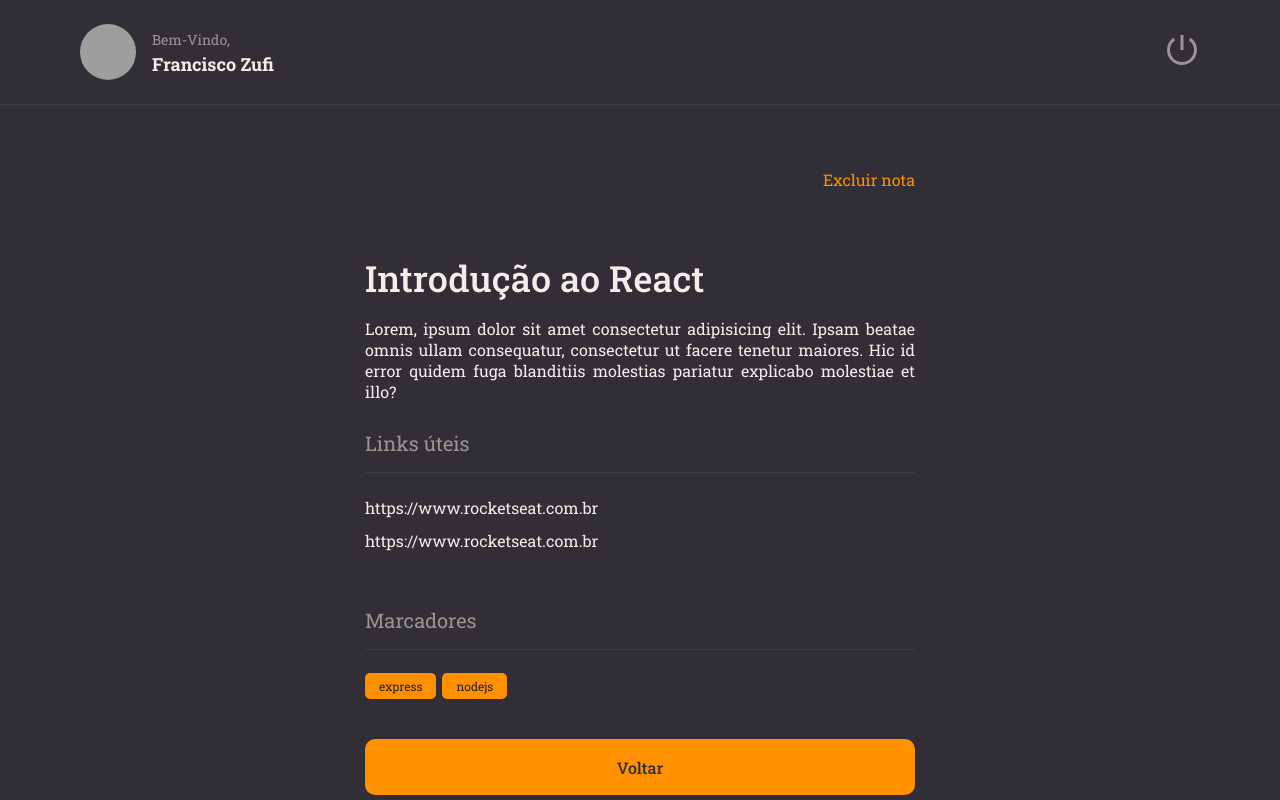
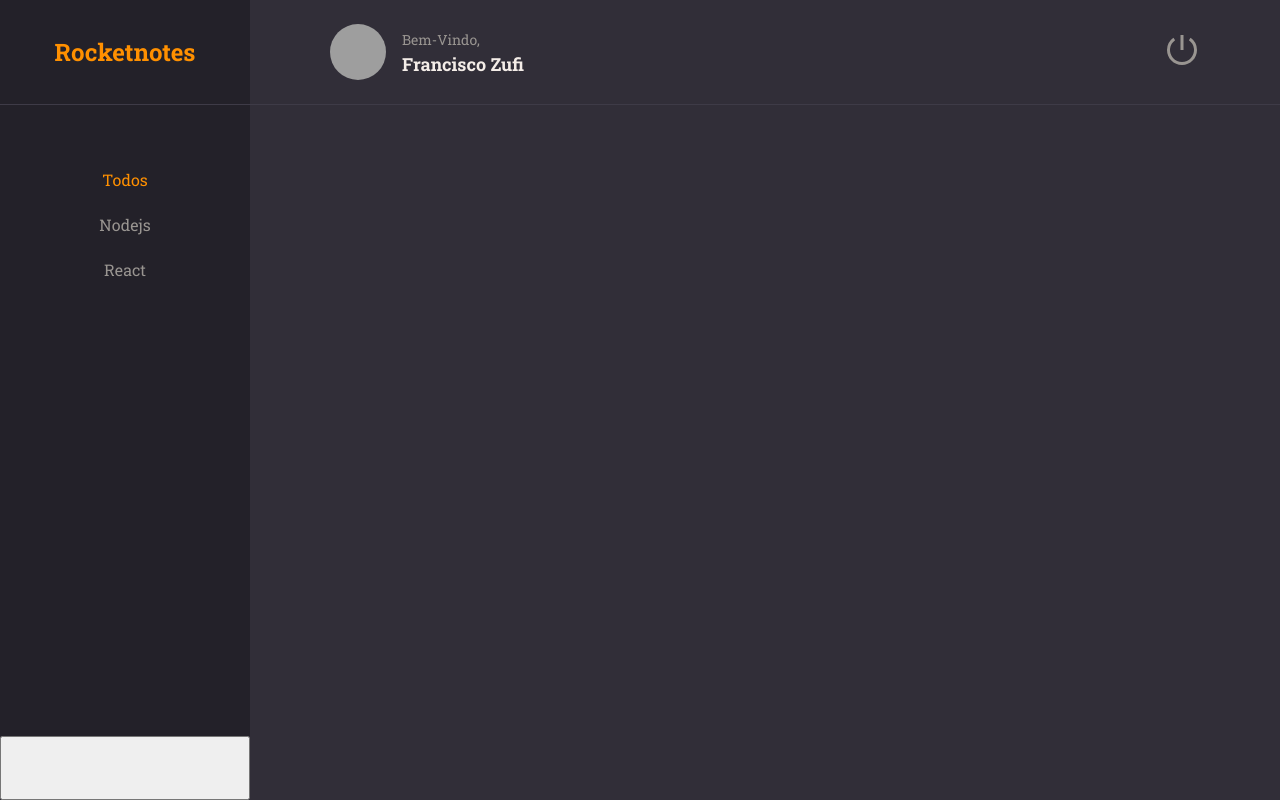
Before and after one commit to FranciscoZufi/rocketnotes, a React (Vite) app: page / in a window 1280 px wide. Built offline with nearby package versions, Linux system fonts and the light colour scheme; grey boxes are pictures that could not be loaded.

Commit message:
isactive

```diff
--- a/src/components/buttonText/index.jsx
+++ b/src/components/buttonText/index.jsx
@@ -1,8 +1,8 @@
 import { Container } from './styles'
 
-export function ButtonText({ title, ...rest}){
+export function ButtonText({ title, isActive = false, ...rest}){
   return (
-    <Container type='button'{...rest}>
+    <Container type='button' isActive={isActive}{...rest}>
       {title}
     </Container>
   )
--- a/src/components/buttonText/styles.js
+++ b/src/components/buttonText/styles.js
@@ -2,7 +2,8 @@ import styled from 'styled-components'
 
 export const Container = styled.button`
   background: none;
-  color: ${({ theme }) => theme.COLORS.ORANGE};
+  color: ${({ theme, isActive }) =>
+    isActive ? theme.COLORS.ORANGE : theme.COLORS.GRAY_100};
   border: none;
   font-size: 16px;
 `
--- a/src/main.jsx
+++ b/src/main.jsx
@@ -1,6 +1,6 @@
 import React from 'react'
 import ReactDOM from 'react-dom/client'
-import { Details } from './pages/Details'
+import { Home } from './pages/Home'
 import { ThemeProvider } from 'styled-components'
 import GlobalStyle from './styles/global';
 
@@ -11,7 +11,7 @@ ReactDOM.createRoot(document.getElementById('root')).render(
   <React.StrictMode>
     <ThemeProvider theme={theme}>
       <GlobalStyle />
-      <Details />
+      <Home />
     </ThemeProvider>
   </React.StrictMode>,
 
--- /dev/null
+++ b/src/pages/home/index.jsx
@@ -0,0 +1,36 @@
+import { Container, Brand, Menu, Search, Content, NewNote } from './styles'
+
+import { Header } from '../../components/header'
+import { ButtonText } from '../../components/buttonText'
+
+export function Home() {
+  return (
+    <Container>
+      <Brand>
+      <h1>Rocketnotes</h1>
+      </Brand>
+
+      <Header>
+
+      </Header>
+
+      <Menu>
+       <li><ButtonText title="Todos" isActive/></li>
+       <li><ButtonText title="Nodejs" /></li>
+       <li><ButtonText title="React" /></li>
+      </Menu>
+
+      <Search>
+
+      </Search>
+
+      <Content>
+
+      </Content>
+
+      <NewNote>
+
+      </NewNote>
+    </Container>
+  )
+}
--- /dev/null
+++ b/src/pages/home/styles.js
@@ -0,0 +1,60 @@
+import styled from 'styled-components'
+
+export const Container = styled.div`
+  width: 100%;
+  height: 100vh;
+
+  display: grid;
+  grid-template-columns: 250px auto;
+  grid-template-rows: 105px 128px auto 64px;
+  grid-template-areas:
+    'brand header'
+    'menu search'
+    'menu content'
+    'newnote content';
+
+  background-color: ${({ theme }) => theme.COLORS.BACKGROUND_800};
+`
+
+export const Brand = styled.div`
+  grid-area: brand;
+
+  display: flex;
+  justify-content: center;
+  align-items: center;
+
+  border-bottom-width: 1px;
+  border-bottom-style: solid;
+  border-bottom-color: ${({ theme }) => theme.COLORS.BACKGROUND_700};
+
+  background-color: ${({ theme }) => theme.COLORS.BACKGROUND_900};
+
+  > h1 {
+    font-size: 24px;
+    color: ${({ theme }) => theme.COLORS.ORANGE};
+  }
+`
+
+export const Menu = styled.ul`
+  grid-area: menu;
+
+  background-color: ${({ theme }) => theme.COLORS.BACKGROUND_900};
+  padding-top: 64px;
+  text-align: center;
+
+  > li {
+    margin-bottom: 24px;
+  }
+`
+
+export const Search = styled.div`
+  grid-area: search;
+`
+
+export const Content = styled.div`
+  grid-area: content;
+`
+
+export const NewNote = styled.button`
+  grid-area: newnote;
+`
```
